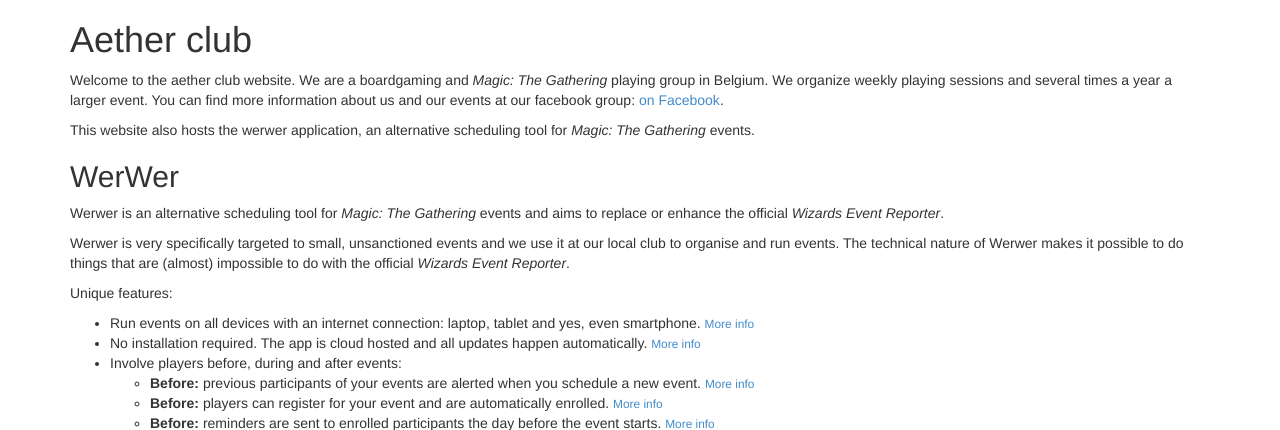
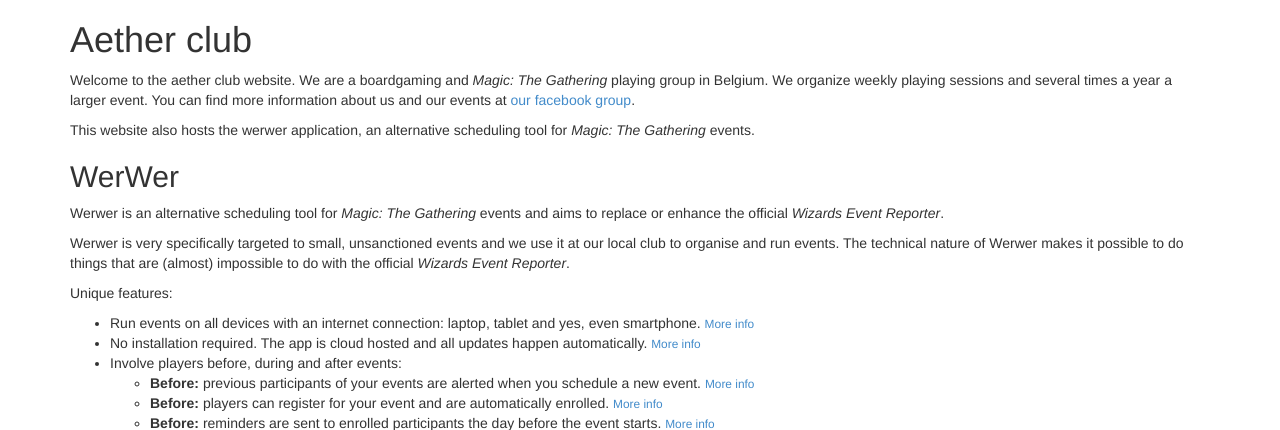
Before and after one commit to oliviersels/werwer, a Django app: page / in a window 1280 px wide. Shown: the top 430 px of the page. Run offline with Django 3.2, Linux system fonts and the light colour scheme; parts of the project's set-up code (start-up, migrations or seed data) failed here and were passed over; some libraries are stand-ins or nearby versions.

Commit message:
Fix small copy mistake

```diff
--- a/wersite/templates/wersite/home.html
+++ b/wersite/templates/wersite/home.html
@@ -28,8 +28,8 @@
             <h1>{% trans "Aether club" %}</h1>
             <p>{% blocktrans %}Welcome to the aether club website. We are a boardgaming and <em>Magic: The Gathering</em> playing group in
                 Belgium. We organize weekly playing sessions and several times a year a larger event. You can
-                find more information about us and our events at our facebook group:
-                <a href="https://www.facebook.com/groups/aether.club/">on Facebook</a>.{% endblocktrans %}</p>
+                find more information about us and our events at
+                <a href="https://www.facebook.com/groups/aether.club/">our facebook group</a>.{% endblocktrans %}</p>
             <p>{% blocktrans %}This website also hosts the werwer application, an alternative scheduling tool for <em>Magic: The Gathering</em> events.{% endblocktrans %}</p>
             <h2>{% trans "WerWer" %}</h2>
             <p>{% blocktrans %}Werwer is an alternative scheduling tool for <em>Magic: The Gathering</em> events and aims to replace or
```
Also changed, not shown: locale/nl/LC_MESSAGES/django.po.
